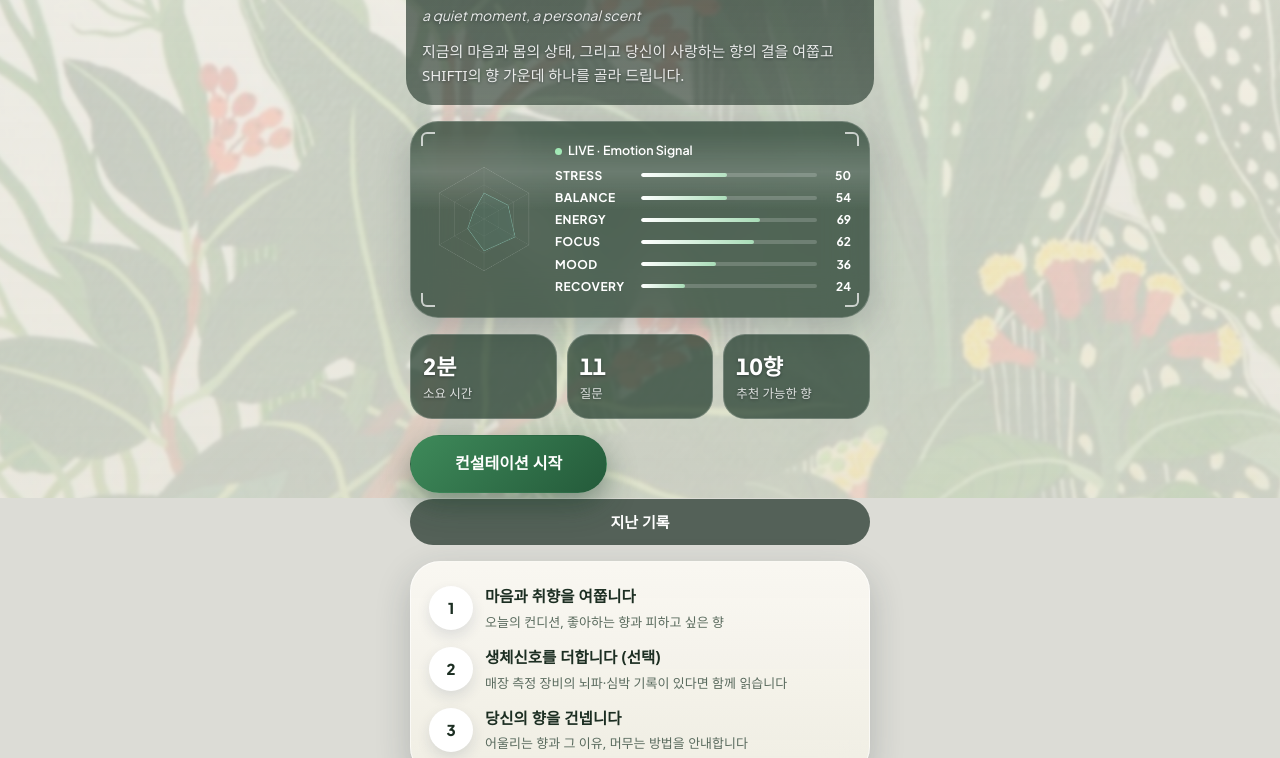
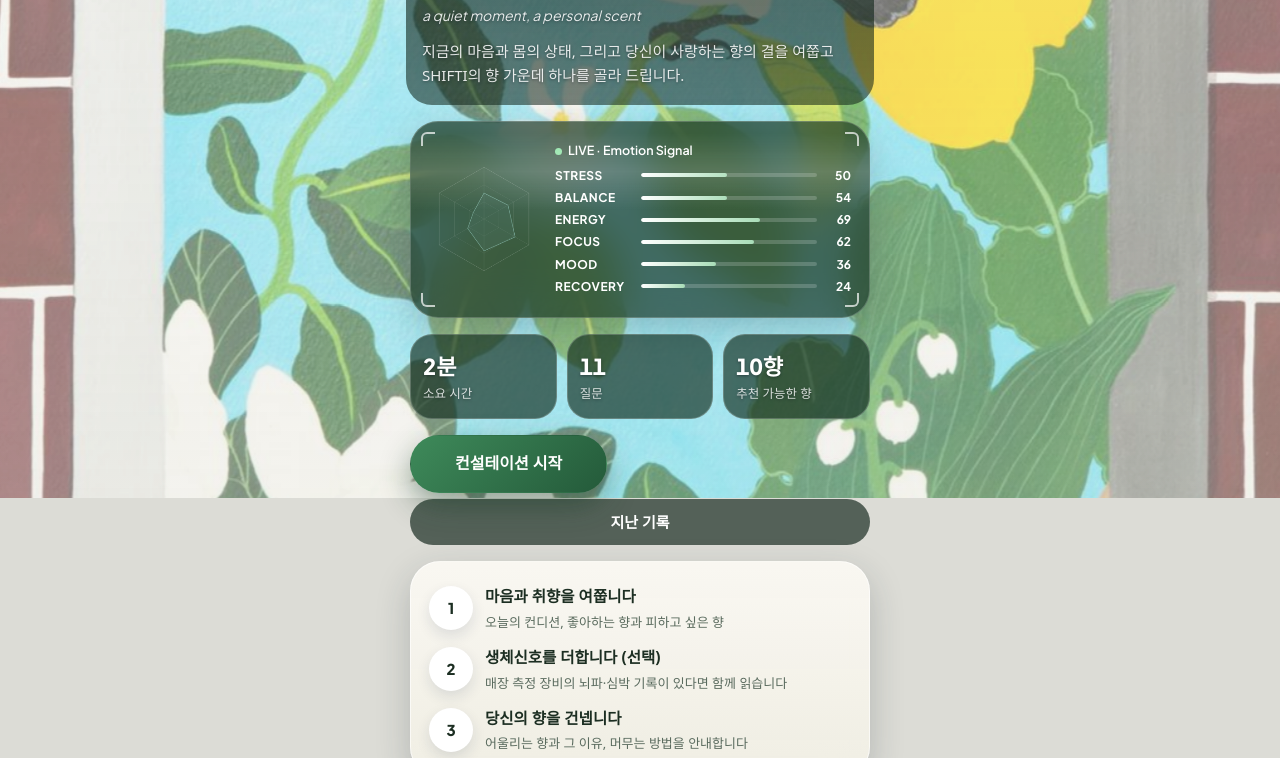
Before and after one commit to mediscent01-lang/emotion-engine, a website: page index.html in a window 1280 px wide. Shown: the part 302-1060 px from the top of the page. Drawn offline with nearby package versions, Linux system fonts and the light colour scheme; a script that the page names is missing; a web font is replaced by a local one.

Commit message:
감정엔진 v12.6: 배경을 창가의 새 그림으로 교체, 약간만 흐리게

```diff
--- a/index.html
+++ b/index.html
@@ -603,6 +603,9 @@ html{background:#DCDCD6}
 .scene::after{background:linear-gradient(180deg,rgba(244,241,232,.66) 0%,rgba(244,241,232,.56) 50%,rgba(236,233,222,.66) 100%)!important}
 /* v12.5.3 채도 높임 (희미함은 유지) */
 .scene::before{filter:saturate(1.25) blur(1.5px);opacity:.42}
+/* v12.6 배경 교체: 창가의 새 그림, 약간만 흐리게 */
+.scene::before{background-image:url("bg-window.jpg")!important;background-position:center 40%!important;filter:saturate(1.05) blur(.6px);opacity:.78}
+.scene::after{background:linear-gradient(180deg,rgba(244,241,232,.3) 0%,rgba(244,241,232,.22) 50%,rgba(236,233,222,.3) 100%)!important}
 
 </style>
 </head>
```
Also changed, not shown: bg-window.jpg (added).
